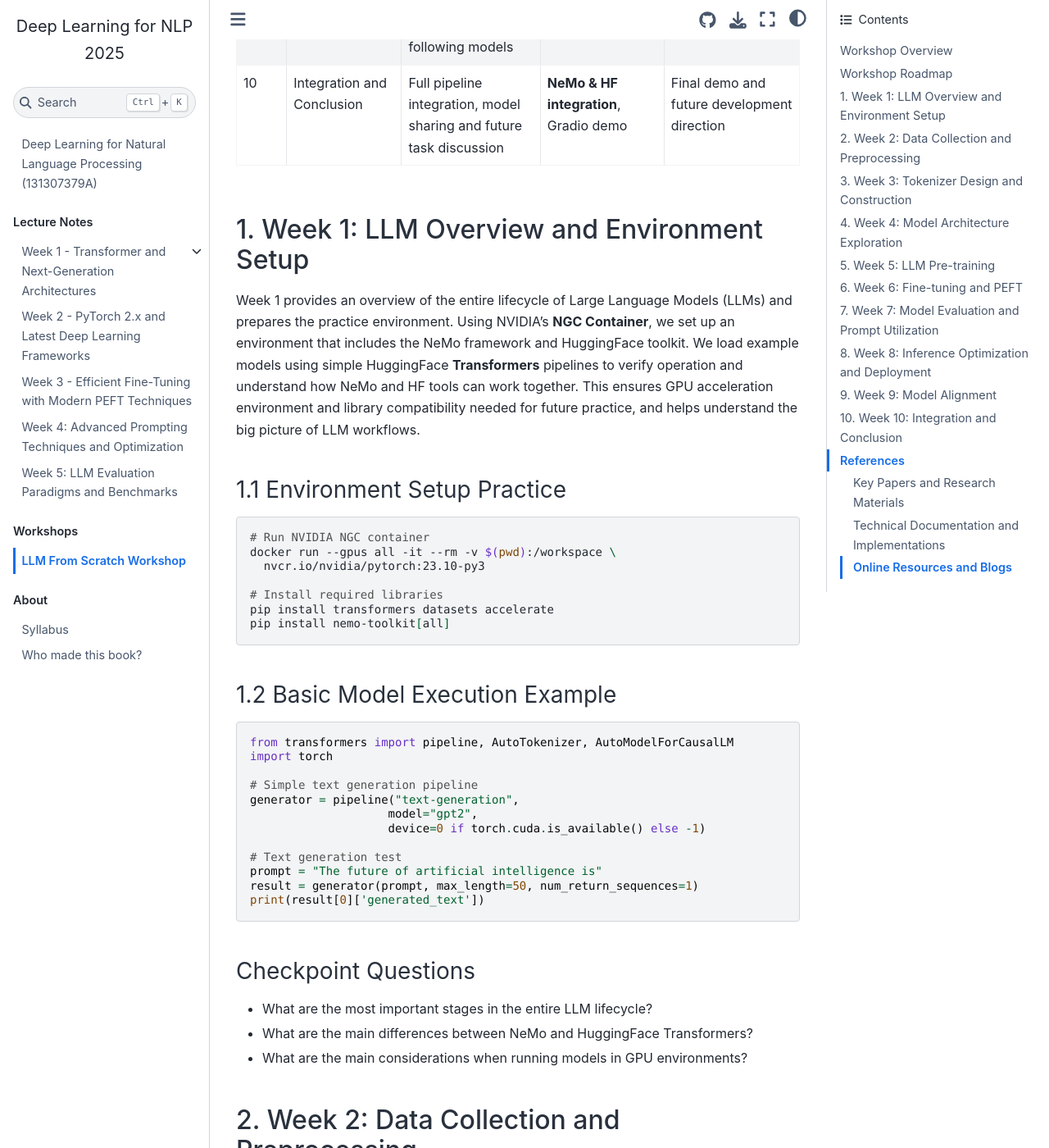
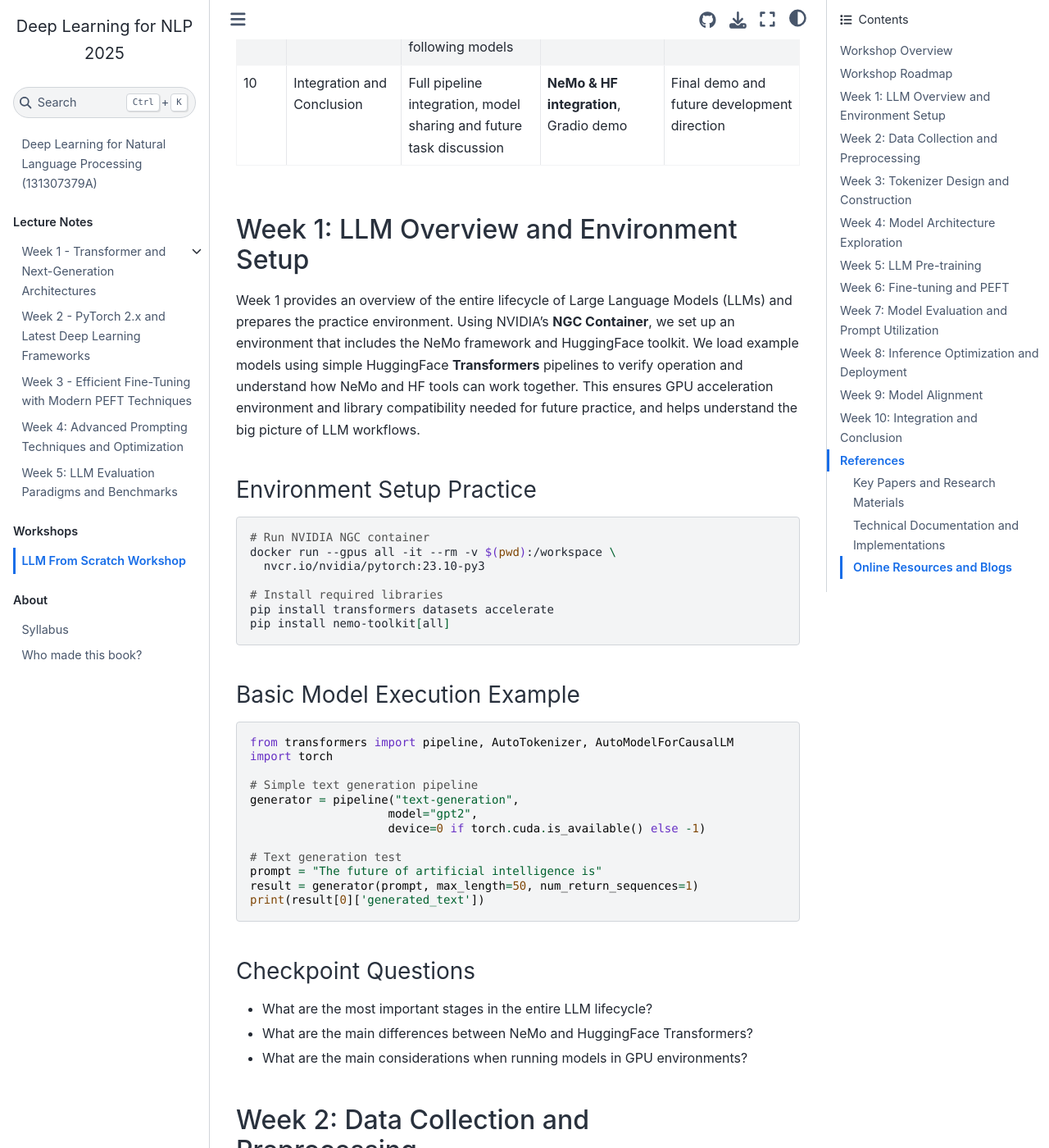
Before and after one commit to entelecheia/deepnlp-2025, a Jupyter Book: the page built from book/en/workshops/index.md, in a window 1280 px wide and 1400 px high, scrolled down 2230 px. Shown: the whole window at 82% size. Built offline with Jupyter Book 1.0.4 settings and Sphinx 7.4.7 and the Sphinx Book theme 1.1.4, drawn with Linux system fonts in a browser that asks for light colours; some of the changed text lies outside the part shown.

Commit message:
feat: Revise workshop content across all weeks to streamline headings and improve clarity, ensuring consistent formatting and enhancing the overall learning experience for both English and Korean versions.

````diff
--- a/book/en/workshops/index.md
+++ b/book/en/workshops/index.md
@@ -29,11 +29,11 @@ Even for educational small-scale models, the direct building experience provides
 | 9 | Model Alignment | RLHF/DPO retraining for instruction-following models | **NeMo Aligner**, RLHF (DPO algorithm) | Instruction-following improved LLM |
 | 10 | Integration and Conclusion | Full pipeline integration, model sharing and future task discussion | **NeMo & HF integration**, Gradio demo | Final demo and future development direction |
 
-## 1. Week 1: LLM Overview and Environment Setup
+## Week 1: LLM Overview and Environment Setup
 
 Week 1 provides an overview of the entire lifecycle of Large Language Models (LLMs) and prepares the practice environment. Using NVIDIA's **NGC Container**, we set up an environment that includes the NeMo framework and HuggingFace toolkit. We load example models using simple HuggingFace **Transformers** pipelines to verify operation and understand how NeMo and HF tools can work together. This ensures GPU acceleration environment and library compatibility needed for future practice, and helps understand the big picture of LLM workflows.
 
-### 1.1 Environment Setup Practice
+### Environment Setup Practice
 
 ```bash
 # Run NVIDIA NGC container
@@ -45,7 +45,7 @@ pip install transformers datasets accelerate
 pip install nemo-toolkit[all]
 ```
 
-### 1.2 Basic Model Execution Example
+### Basic Model Execution Example
 
 ```python
 from transformers import pipeline, AutoTokenizer, AutoModelForCausalLM
@@ -68,11 +68,11 @@ print(result[0]['generated_text'])
 - What are the main differences between NeMo and HuggingFace Transformers?
 - What are the main considerations when running models in GPU environments?
 
-## 2. Week 2: Data Collection and Preprocessing
+## Week 2: Data Collection and Preprocessing
 
 Week 2 covers **Korean corpus data collection and preprocessing**. Using **NeMo Curator**, we collect vast amounts of Korean text from Wikipedia, news, etc., and perform deduplication and filtering. For example, we load public datasets like KLUE corpus or NSMC sentiment corpus using **HuggingFace Datasets**, review quality, and add them to the training corpus. Curator's distributed processing filters out noisy data and builds homogeneous learning data. As a result, we secure **refined Korean text corpus** suitable for LLM pre-training and learn the considerations embedded in data composition.
 
-### 2.1 Korean Dataset Collection
+### Korean Dataset Collection
 
 ```python
 from datasets import load_dataset
@@ -91,7 +91,7 @@ print(f"KLUE NLI data: {len(klue_nli['train'])} samples")
 print(f"Wikipedia data: {len(wiki_ko)} samples")
 ```
 
-### 2.2 Data Cleaning and Preprocessing
+### Data Cleaning and Preprocessing
 
 ```python
 import re
@@ -123,11 +123,11 @@ filtered_texts = filter_by_length(cleaned_texts)
 - How does NeMo Curator's distributed processing differ from existing data cleaning methods?
 - What are the characteristics of data suitable for LLM pre-training?
 
-## 3. Week 3: Tokenizer Design and Construction
+## Week 3: Tokenizer Design and Construction
 
 Week 3 involves directly building a **Korean tokenizer**. We train tokenizers based on **SentencePiece BPE** or WordPiece from the collected corpus and analyze whether tokenization results preserve Korean word units and context well. Using HuggingFace **🤗Tokenizers** library, we train custom tokenizers and perform **token segmentation comparison** with existing multilingual model tokenizers. For example, we check how sentences like "한국어 형태소" are tokenized and determine vocabulary size and tokenization strategies optimized for Korean. Through this practice, we build **custom tokenizer models** before LLM training and experience the importance of the tokenization stage.
 
-### 3.1 Korean Tokenizer Training
+### Korean Tokenizer Training
 
 ```python
 from tokenizers import Tokenizer, models, pre_tokenizers, trainers
@@ -156,7 +156,7 @@ tokenizer.post_processor = TemplateProcessing(
 )
 ```
 
-### 3.2 Tokenizer Performance Comparison
+### Tokenizer Performance Comparison
 
 ```python
 def compare_tokenizers(text, tokenizers):
@@ -188,11 +188,11 @@ comparison = compare_tokenizers(text, tokenizers)
 - What are the differences between BPE and WordPiece tokenizers in Korean processing?
 - How does tokenizer vocabulary size affect model performance?
 
-## 4. Week 4: Model Architecture Exploration
+## Week 4: Model Architecture Exploration
 
 Week 4 explores the diversity of **LLM model architectures**. We first review the core of Transformer structure (self-attention, feedforward, etc.) and examine latest alternative architectures. For example, **Mamba** is based on SSM (State Space Model) enabling linear inference for long sequences, achieving similar performance to transformers while dramatically improving inference latency and memory usage. Also, **RWKV** is an innovative LLM architecture 100% RNN-based, operating with linear time complexity without KV cache while achieving transformer-level performance. We also cover concepts of **DeepSeek**, the latest LLM from China. DeepSeek uses Mixture-of-Experts (MoE) structure to activate only some experts per input for efficiency, and introduces Multi-Head Latent Attention to show high performance with low resources. For practice, we implement small-scale Transformers and simple RNN models through PyTorch and compare **learning speed and memory usage** on the same data. Through this, we learn to understand various structural trade-offs and reflect latest research trends in LLM design.
 
-### 4.1 Transformer Architecture Implementation
+### Transformer Architecture Implementation
 
 ```python
 import torch
@@ -236,7 +236,7 @@ class MultiHeadAttention(nn.Module):
         return self.W_o(context)
 ```
 
-### 4.2 Mamba Architecture Implementation
+### Mamba Architecture Implementation
 
 ```python
 from mamba_ssm import Mamba
@@ -279,11 +279,11 @@ class MambaModel(nn.Module):
 - How does RWKV combine the advantages of RNN and Transformer?
 - What is the principle behind MoE (Mixture-of-Experts) structure improving efficiency?
 
-## 5. Week 5: LLM Pre-training
+## Week 5: LLM Pre-training
 
 Week 5 involves **pre-training Korean LLMs** in earnest. Using the tokenizer and corpus prepared in previous weeks, we train GPT-series **basic language models** from scratch. We perform distributed training using NVIDIA's **NeMo Run** tool and Megatron-based recipes, and apply **NeMo AutoModel** functionality for HuggingFace integration. AutoModel allows loading HuggingFace model architectures directly in NeMo, with model parallelization and PyTorch JIT optimization supported by default. For example, we initialize custom GPT models with configured hidden size or layer count and train them in multi-GPU environments. We observe loss reduction trends through several epochs of training and evaluate initial model's language generation characteristics through **Korean sentence generation examples**. Through this week, we obtain **Korean-based LLM initial models** with our own corpus and practice large-scale pre-training processes and distributed training techniques.
 
-### 5.1 Pre-training Setup and Configuration
+### Pre-training Setup and Configuration
 
 ```python
 from transformers import AutoTokenizer, AutoModelForCausalLM, TrainingArguments, Trainer
@@ -325,7 +325,7 @@ def preprocess_function(examples):
     )
 ```
 
-### 5.2 Distributed Training Setup
+### Distributed Training Setup
 
 ```python
 # Distributed training setup using NeMo
@@ -355,11 +355,11 @@ nemo_model.setup_training_data(
 - What are the main factors to consider in distributed training?
 - What are the differences between Korean and English pre-training?
 
-## 6. Week 6: Fine-tuning and PEFT
+## Week 6: Fine-tuning and PEFT
 
 Week 6 involves **fine-tuning pre-trained models** for downstream tasks. We first specialize models to NSMC movie review sentiment analysis data through simple **supervised learning fine-tuning**. Instead of updating all parameters using HuggingFace's Trainer, we use PEFT techniques like **LoRA** to adjust only some weights for efficiency. LoRA application is easily done through HuggingFace **PEFT** library, and using **NeMo AutoModel**, we can attach LoRA adapters directly to pre-trained HF models for training. At this time, we also introduce latest techniques like **WaveFT** and **DoRA**. WaveFT achieves fine control and high-efficiency tuning superior to LoRA by learning only minimal parameters in the **wavelet domain** of weight residual matrices, experimentally showing that performance can be maintained with very few variables. **DoRA** (Weight-Decomposed LoRA) decomposes weight changes into magnitude and direction components for learning, achieving **accuracy closer to original full fine-tuning** than LoRA, which is NVIDIA's latest method. In practice, we perform the same sentiment analysis task with existing LoRA and DoRA and compare results. Through this, we learn **retraining techniques** that effectively retrain models with few resources and understand the advantages and disadvantages of each technique.
 
-### 6.1 LoRA Fine-tuning Implementation
+### LoRA Fine-tuning Implementation
 
 ```python
 from peft import LoraConfig, get_peft_model, TaskType
@@ -383,7 +383,7 @@ model = get_peft_model(model, lora_config)
 model.print_trainable_parameters()
 ```
 
-### 6.2 DoRA Fine-tuning Implementation
+### DoRA Fine-tuning Implementation
 
 ```python
 from peft import DoRAConfig, get_peft_model
@@ -408,11 +408,11 @@ model = get_peft_model(model, dora_config)
 - What are the main differences between LoRA and DoRA?
 - Which layers should be selected as targets during fine-tuning?
 
-## 7. Week 7: Model Evaluation and Prompt Utilization
+## Week 7: Model Evaluation and Prompt Utilization
 
 Week 7 focuses on **model performance evaluation and utilization methods**. We first conduct quantitative evaluation using parts of **KLUE benchmark** on fine-tuned models. For example, we measure model accuracy using natural language inference (NLI) or question answering (MRC) data and calculate metrics like Accuracy, F1 using **HuggingFace's evaluate library**. We also manually review model responses to prepared prompts for **generative evaluation** or evaluate summary accuracy using metrics like BLEU/ROUGE. In this process, we cover considerations for Korean evaluation and introduce **model output rating evaluation** techniques using GPT-4 when necessary. We also conduct practice on **prompt optimization**. We adjust prompt phrases for the same question and observe changes in model response content, sharing **prompt engineering tips** to elicit desired output formats. For example, we give prompts that induce step-by-step thinking to make models answer reasoning processes in detail. Through this week, we learn to measure **objective model performance** and utilize models through **effective prompt design**.
 
-### 7.1 Model Performance Evaluation
+### Model Performance Evaluation
 
 ```python
 from evaluate import load
@@ -443,7 +443,7 @@ def evaluate_model(model, tokenizer, test_dataset):
     return {"accuracy": accuracy["accuracy"], "f1": f1["f1"]}
 ```
 
-### 7.2 Prompt Engineering
+### Prompt Engineering
 
 ```python
 def test_prompt_variations(model, tokenizer, question):
@@ -472,11 +472,11 @@ def test_prompt_variations(model, tokenizer, question):
 - What are the core principles of prompt engineering?
 - How can generative model quality be objectively evaluated?
 
-## 8. Week 8: Inference Optimization and Deployment
+## Week 8: Inference Optimization and Deployment
 
 Week 8 covers **inference optimization techniques** for deploying completed models to production services. We first practice methods to reduce memory usage and increase CPU/GPU inference speed by quantizing model parameters to 8-bit or 4-bit. Using HuggingFace **Transformers** and **BitsAndBytes**, we generate INT8/INT4 quantized checkpoints and verify that response quality degradation is minimized. We then cover high-speed inference engine construction using NVIDIA's **TensorRT-LLM** toolkit. TensorRT-LLM automatically builds optimized TensorRT engines when LLMs are defined through Python API and efficiently performs inference on NVIDIA GPUs. For practice, we convert pre-trained models to TensorRT-LLM and deploy them through **Triton Inference Server** or **Gradio** interface. We measure **latency and throughput changes** before and after optimization to experience performance improvements. As a result, Week 8 teaches how to build **lightweight LLM services** and master optimization techniques to consider when deploying large models to real-world environments.
 
-### 8.1 Model Quantization
+### Model Quantization
 
 ```python
 from transformers import BitsAndBytesConfig, AutoModelForCausalLM
@@ -498,7 +498,7 @@ model = AutoModelForCausalLM.from_pretrained(
 )
 ```
 
-### 8.2 Deployment using Gradio
+### Deployment using Gradio
 
 ```python
 import gradio as gr
@@ -527,11 +527,11 @@ demo.launch()
 - What are the main factors to consider in production deployment?
 - What are the advantages and disadvantages of inference optimization techniques?
 
-## 9. Week 9: Model Alignment
+## Week 9: Model Alignment
 
 Week 9 focuses on the **Model Alignment** stage, practicing latest techniques to tune LLMs to user instructions or values. We first explain concepts of instruction-following model generation through Human Feedback reinforcement and learn procedures of representative method **RLHF** (Reinforcement Learning from Human Feedback). This includes learning **reward models** reflecting human feedback and optimizing language models through PPO algorithms. However, since RLHF is complex to implement and costly, we directly apply **DPO** (Direct Preference Optimization) presented as an alternative. DPO is a technique that **directly retrains models** using human preference data without separate reinforcement learning, showing performance comparable to RLHF while having the advantage of simple implementation. In practice, we retune our models to **follow instructions in conversation** using DPO algorithms with open **preference datasets** (e.g., rankings for instruction responses). Using NVIDIA's **NeMo-Aligner** toolkit, we can easily perform RLHF pipelines and DPO algorithms, and efficiently align models of hundreds of billions scale. After training completion, we input sensitive questions or complex instructions as prompts to verify that **safe and helpful responses** are generated. Through Week 9, participants understand the **importance of LLM Alignment** and implementation methods, and finally obtain user-friendly **instruction models**.
 
-### 9.1 DPO Implementation
+### DPO Implementation
 
 ```python
 from trl import DPOTrainer, DPOConfig
@@ -571,11 +571,11 @@ dpo_trainer = DPOTrainer(
 - What are the main differences between RLHF and DPO?
 - What considerations are needed to build safe AI models?
 
-## 10. Week 10: Integration and Conclusion
+## Week 10: Integration and Conclusion
 
 The final Week 10 **integrates** the content covered so far to organize final deliverables and explore additional development directions. We first connect processes from Week 1 to Week 9 into one pipeline for review. We organize the flow from data preparation, tokenization, pre-training, fine-tuning, evaluation, optimization, to alignment, and review how NeMo and HuggingFace tools collaborated at each stage. We upload the **final Korean LLM** created through practice to HuggingFace Hub or share with team members to run actual Q&A demos. We also build simple web interfaces using **Gradio** to complete **chatbot demos** where general users input questions and models respond. In this process, we can attempt final tuning to improve response usefulness and stability through prompt design optimization or additional fine-tuning. Finally, we conclude the workshop by briefly discussing topics like multimodal integration, continuous model monitoring, and feedback loops, which are latest LLM research trends. Through the final week, participants organize their direct experience of **the entire LLM development cycle** and gain direction for practical applications and future learning.
 
-### 10.1 Full Pipeline Integration
+### Full Pipeline Integration
 
 ```python
 # Full workflow integration example
@@ -604,7 +604,7 @@ def complete_llm_pipeline():
     return optimized_model
 ```
 
-### 10.2 Final Demo Construction
+### Final Demo Construction
 
 ```python
 import gradio as gr
````
Also changed, not shown: book/ko/workshops/index.md (+29 -29 lines).
